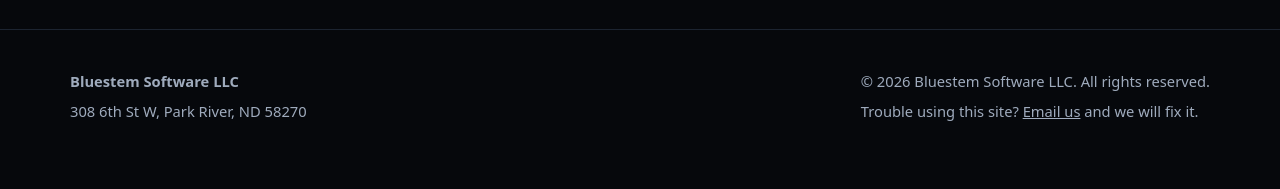
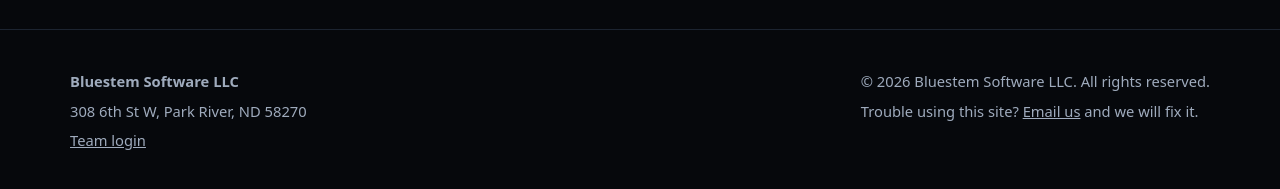
Before and after one commit to lindellrhett-gif/bluestem-software, a plain HTML site: page index.html in a window 1280 px wide. Shown: the part 5401-5590 px from the top of the page. Drawn offline with Linux system fonts and the light colour scheme.

Commit message:
Add Team login link to the footer

```diff
--- a/index.html
+++ b/index.html
@@ -141,7 +141,7 @@
 
   <footer>
     <div class="wrap">
-      <div><p><strong>Bluestem Software LLC</strong></p><p>308 6th St W, Park River, ND 58270</p></div>
+      <div><p><strong>Bluestem Software LLC</strong></p><p>308 6th St W, Park River, ND 58270</p><p><a href="https://crm.bluestemsoftware.com" rel="nofollow">Team login</a></p></div>
       <div><p>&copy; <span id="y">2026</span> Bluestem Software LLC. All rights reserved.</p><p>Trouble using this site? <a href="mailto:rhett@bluestemsoftware.com?subject=Website%20accessibility">Email us</a> and we will fix it.</p></div>
     </div>
   </footer>
```
